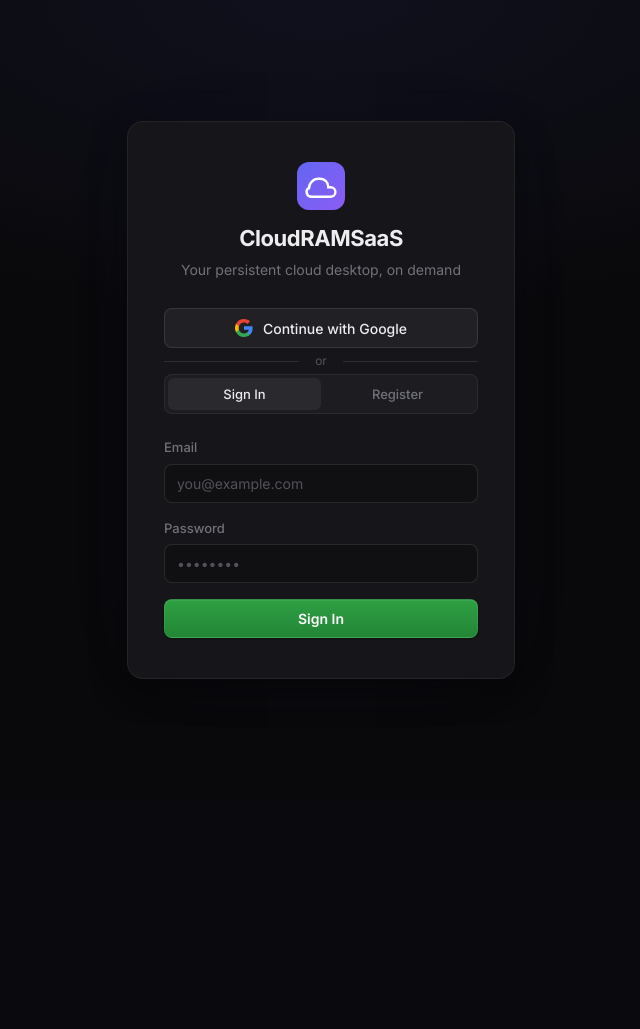
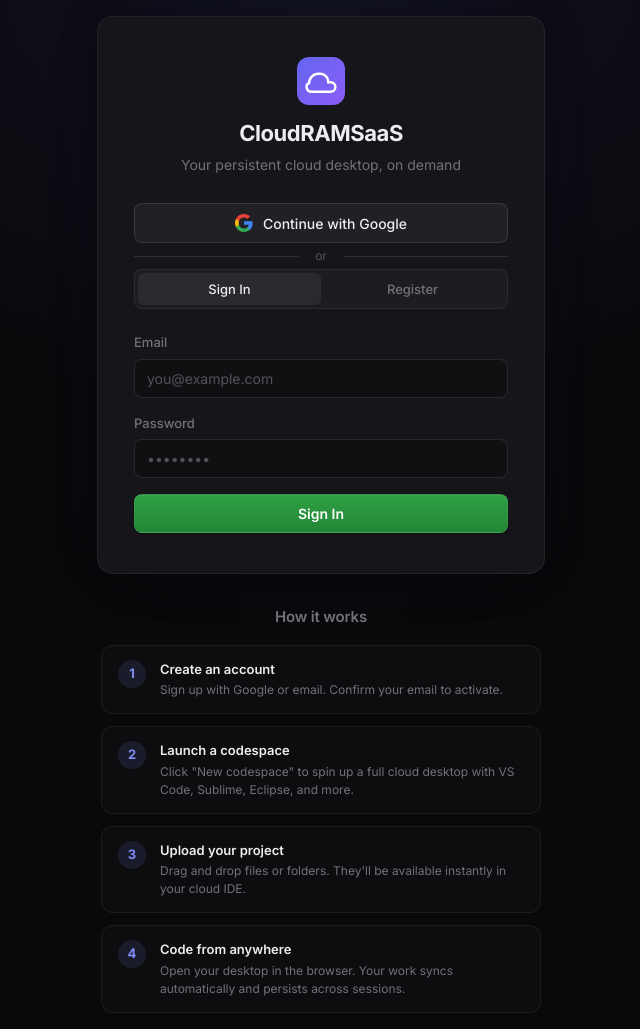
Before and after one commit to Muvvakotesh2000/cloudramsaas-frontend-aws, a Flask app: page / in a window 1280 px wide. Shown: the whole page, without its empty margins (319-959 px from the left). Before the commit the page ends 679 px from the top, so only its background shows below. Run offline with Flask 3, Linux system fonts and the light colour scheme; some libraries are stand-ins or nearby versions.

Commit message:
Improve UX: progressive dashboard, confirm email banner, auto-stop session
- Show only codespace card initially; reveal transfer/projects/IDE panels
  only after session is RUNNING
- Add getting-started hint on session card when no session is active
- Add "How it works" steps on the login page
- Highlight email confirmation with a prominent banner after registration
- Auto-stop session on tab close (beforeunload + fetch keepalive)
- Stop session on sign out before redirecting
- Hide register button after successful signup

Co-Authored-By: Claude Opus 4.6 <noreply@anthropic.com>

```diff
--- a/static/style.css
+++ b/static/style.css
@@ -58,7 +58,7 @@ body {
   background-image: radial-gradient(ellipse 60% 40% at 50% 0%, rgba(99,102,241,0.08), transparent);
 }
 
-.auth-container { width: 100%; max-width: 420px; padding: 16px; }
+.auth-container { width: 100%; max-width: 480px; padding: 16px; }
 
 .auth-card {
   background: var(--surface);
@@ -179,6 +179,95 @@ body {
   padding: 10px 12px;
   color: var(--green);
   font-size: 13px;
+}
+
+.confirm-email-banner {
+  display: flex;
+  align-items: flex-start;
+  gap: 12px;
+  padding: 16px;
+  background: linear-gradient(135deg, rgba(251,191,36,0.1), rgba(251,146,60,0.08));
+  border: 1px solid rgba(251,191,36,0.3);
+  border-radius: var(--radius-lg);
+  color: var(--yellow);
+  animation: banner-glow 2s ease-in-out infinite alternate;
+}
+.confirm-email-banner svg {
+  flex-shrink: 0;
+  margin-top: 2px;
+}
+.confirm-email-banner strong {
+  display: block;
+  font-size: 14px;
+  margin-bottom: 4px;
+  color: #fcd34d;
+}
+.confirm-email-banner p {
+  font-size: 13px;
+  color: rgba(251,191,36,0.85);
+  line-height: 1.5;
+  margin: 0;
+}
+@keyframes banner-glow {
+  from { box-shadow: 0 0 8px -2px rgba(251,191,36,0.1); }
+  to { box-shadow: 0 0 20px -2px rgba(251,191,36,0.2); }
+}
+
+/* How it works */
+.how-it-works {
+  margin-top: 32px;
+  padding: 0 4px;
+}
+.how-it-works h2 {
+  font-size: 15px;
+  font-weight: 600;
+  color: var(--text-secondary);
+  margin-bottom: 16px;
+  text-align: center;
+  letter-spacing: -0.01em;
+}
+.steps {
+  display: flex;
+  flex-direction: column;
+  gap: 12px;
+}
+.step {
+  display: flex;
+  align-items: flex-start;
+  gap: 14px;
+  padding: 14px 16px;
+  background: rgba(255,255,255,0.02);
+  border: 1px solid var(--border);
+  border-radius: var(--radius-lg);
+  transition: all var(--transition);
+}
+.step:hover {
+  background: rgba(255,255,255,0.04);
+  border-color: var(--border-strong);
+}
+.step-number {
+  width: 28px;
+  height: 28px;
+  display: flex;
+  align-items: center;
+  justify-content: center;
+  border-radius: 50%;
+  background: var(--accent-dim);
+  color: var(--accent);
+  font-size: 13px;
+  font-weight: 700;
+  flex-shrink: 0;
+}
+.step-content h3 {
+  font-size: 13px;
+  font-weight: 600;
+  color: var(--text);
+  margin-bottom: 2px;
+}
+.step-content p {
+  font-size: 12px;
+  color: var(--text-secondary);
+  line-height: 1.5;
 }
 
 .btn-primary,
--- a/templates/index.html
+++ b/templates/index.html
@@ -82,12 +82,56 @@
           <input id="reg-confirm" type="password" placeholder="••••••••" required autocomplete="new-password" />
         </div>
         <div id="register-error" class="error-msg hidden"></div>
-        <div id="register-success" class="success-msg hidden"></div>
+        <div id="register-success" class="confirm-email-banner hidden">
+          <svg width="20" height="20" viewBox="0 0 24 24" fill="none" stroke="currentColor" stroke-width="2" stroke-linecap="round" stroke-linejoin="round">
+            <path d="M4 4h16c1.1 0 2 .9 2 2v12c0 1.1-.9 2-2 2H4c-1.1 0-2-.9-2-2V6c0-1.1.9-2 2-2z"/>
+            <polyline points="22,6 12,13 2,6"/>
+          </svg>
+          <div>
+            <strong>Check your email to confirm your account</strong>
+            <p>We've sent a confirmation link to your email. Click the link to activate your account, then come back and sign in.</p>
+          </div>
+        </div>
         <button type="submit" class="btn-primary" id="register-btn">
           <span class="btn-text">Create Account</span>
           <span class="spinner hidden"></span>
         </button>
       </form>
+    </div>
+
+    <!-- How it works -->
+    <div class="how-it-works">
+      <h2>How it works</h2>
+      <div class="steps">
+        <div class="step">
+          <div class="step-number">1</div>
+          <div class="step-content">
+            <h3>Create an account</h3>
+            <p>Sign up with Google or email. Confirm your email to activate.</p>
+          </div>
+        </div>
+        <div class="step">
+          <div class="step-number">2</div>
+          <div class="step-content">
+            <h3>Launch a codespace</h3>
+            <p>Click "New codespace" to spin up a full cloud desktop with VS Code, Sublime, Eclipse, and more.</p>
+          </div>
+        </div>
+        <div class="step">
+          <div class="step-number">3</div>
+          <div class="step-content">
+            <h3>Upload your project</h3>
+            <p>Drag and drop files or folders. They'll be available instantly in your cloud IDE.</p>
+          </div>
+        </div>
+        <div class="step">
+          <div class="step-number">4</div>
+          <div class="step-content">
+            <h3>Code from anywhere</h3>
+            <p>Open your desktop in the browser. Your work syncs automatically and persists across sessions.</p>
+          </div>
+        </div>
+      </div>
     </div>
   </div>
 
@@ -108,6 +152,7 @@
       document.getElementById("form-register").classList.toggle("hidden", isLogin);
       document.getElementById("tab-login").classList.toggle("active", isLogin);
       document.getElementById("tab-register").classList.toggle("active", !isLogin);
+      document.getElementById("register-success").classList.add("hidden");
     }
 
     function setLoading(btnId, loading) {
@@ -177,9 +222,8 @@
       }
 
       document.getElementById("register-error").classList.add("hidden");
-      const successEl = document.getElementById("register-success");
-      successEl.textContent = "Account created! Check your email to confirm, then sign in.";
-      successEl.classList.remove("hidden");
+      document.getElementById("register-success").classList.remove("hidden");
+      document.getElementById("form-register").querySelector("button[type=submit]").style.display = "none";
     }
   </script>
 </body>
```
Also changed, not shown: other parts of static/style.css (+33 -0 lines), static/script.js (+71 -8 lines), templates/status.html (+12 -2 lines).
